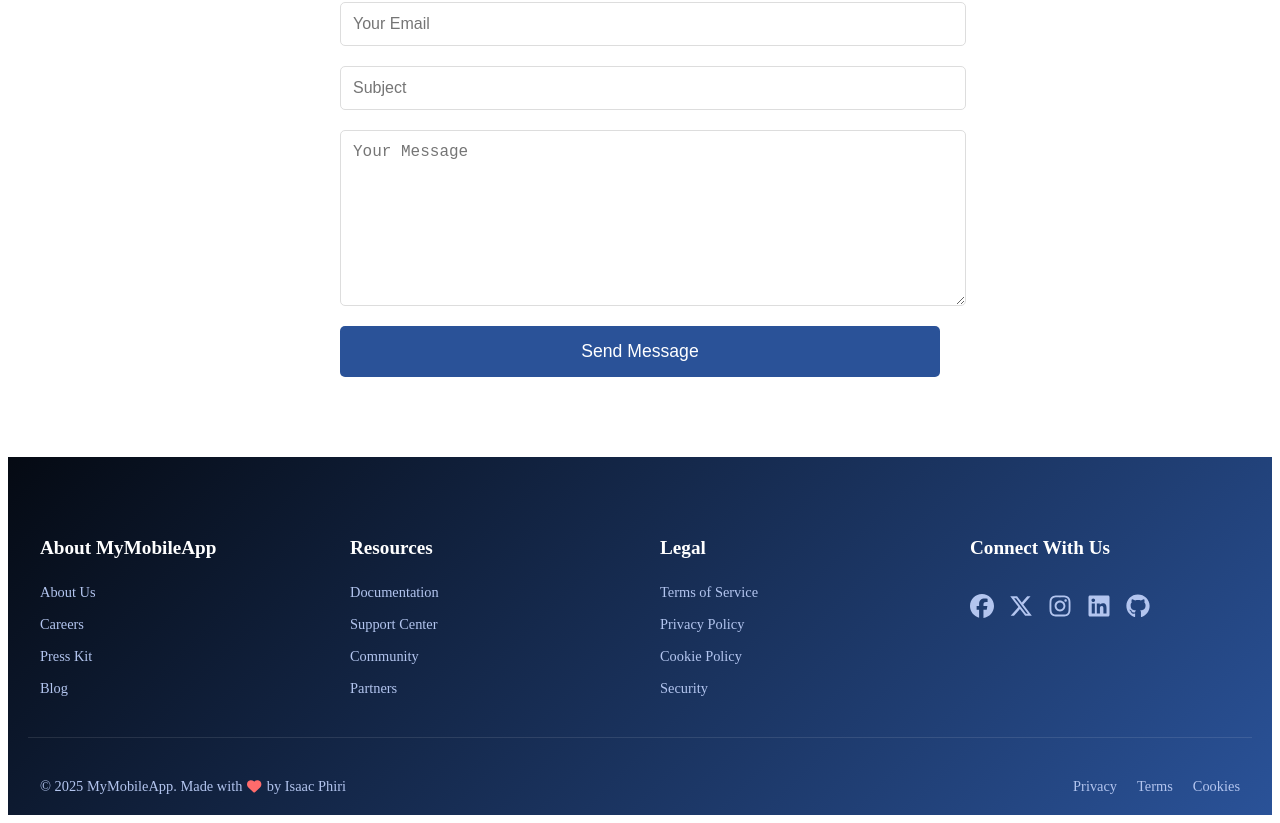
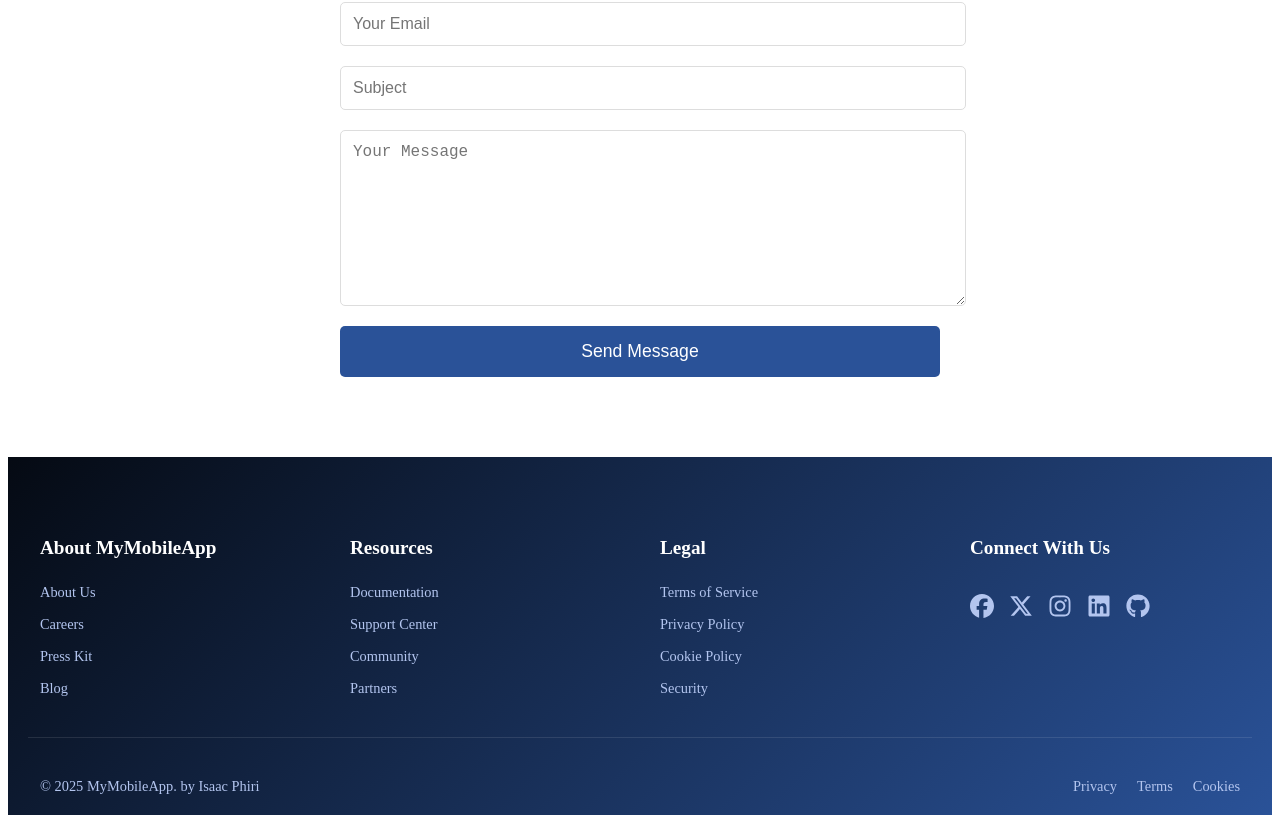
Before and after one commit to IsaacPhiri/Mobile-App-Landing-Page, a React (Vite) app: page / in a window 1280 px wide. Shown: the part 4027-4850 px from the top of the page. Built offline with nearby package versions, Linux system fonts and the light colour scheme; the HTML template or start-up script is replaced by a standard one.

Commit message:
feat: update Footer component copyright text for clarity

```diff
--- a/src/components/Footer.jsx
+++ b/src/components/Footer.jsx
@@ -1,5 +1,5 @@
 import styled from "styled-components";
-import { FaFacebook, FaInstagram, FaLinkedin, FaGithub, FaHeart, FaXTwitter } from "react-icons/fa6";
+import { FaFacebook, FaInstagram, FaLinkedin, FaGithub, FaXTwitter } from "react-icons/fa6";
 
 const FooterSection = styled.footer`
   background: linear-gradient(135deg, #050a13, #2a5298);
@@ -150,9 +150,7 @@ const Footer = () => {
 
       <BottomBar>
         <Copyright>
-          <span>© 2025 MyMobileApp. Made with</span>
-          <FaHeart style={{ color: '#ff6b6b' }} />
-          <span>by Isaac Phiri</span>
+          <span>© 2025 MyMobileApp. by Isaac Phiri</span>
         </Copyright>
         <LegalLinks>
           <Link href="#">Privacy</Link>
```
